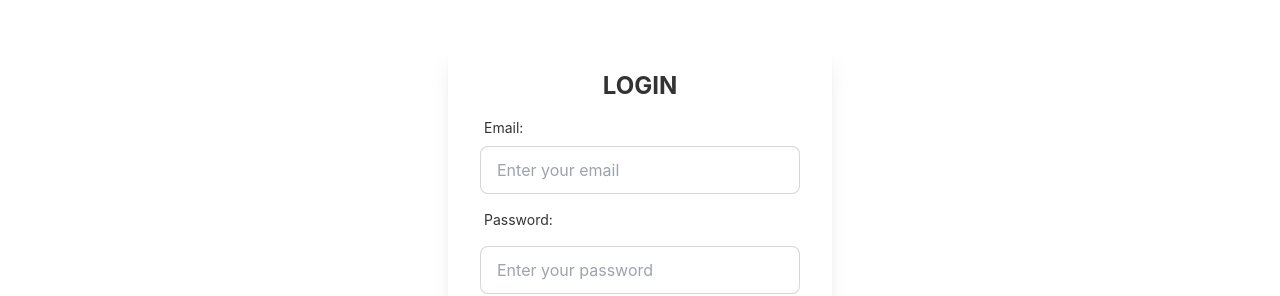
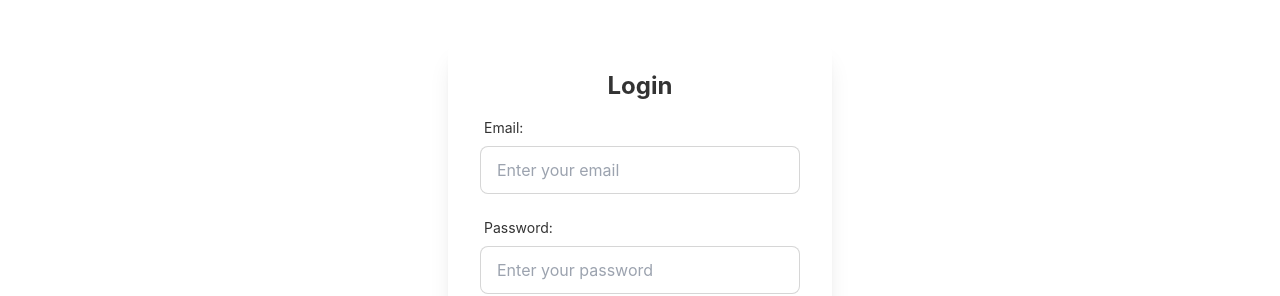
Before and after one commit to Redoyan2/Doctors-portals-client, a React (Create React App) app: page /login in a window 1280 px wide. Shown: the part 194-490 px from the top of the page. Built offline with nearby package versions, Linux system fonts and the light colour scheme; no server answers.

Commit message:
fixed login form problem

```diff
--- a/src/Pages/Authonication/Login/Login.js
+++ b/src/Pages/Authonication/Login/Login.js
@@ -15,8 +15,8 @@ const Login = () => {
     return (
         <div className='flex h-screen justify-center items-center'>
             <div className="card w-96 bg-base-100 shadow-xl">
-                <div className="card-body ">
-                    <h2 className="text-center font-bold text-2xl">LOGIN</h2>
+                <div className="card-body">
+                    <h2 className=" text-center text-2xl font-bold " >Login</h2>
 
                     <form onSubmit={handleSubmit(onSubmit)}>
                         <div class="form-control w-full max-w-xs">
@@ -34,17 +34,18 @@ const Login = () => {
                                     },
                                     pattern: {
                                       value: /[A-Za-z]{3}/,
-                                        message: 'Provide a valid Email'
-                                    }
+                                      message: 'Provide a valid Email'}
                                   })}
                             />
+                            <label class="label">
                             {errors.email?.type === 'required' && <span class="label-text-alt text-red-500">{errors.email.message}</span>}
                             {errors.email?.type === 'pattern' && <span class="label-text-alt text-red-500">{errors.email.message}</span>}
 
+                            </label>
                         </div>
                         <div class="form-control w-full max-w-xs">
                             <label class="label">
-                                <span class="label-text my-2">Password:</span>
+                                <span class="label-text">Password:</span>
                             </label>
                             <input
                                 type="password"
@@ -57,19 +58,21 @@ const Login = () => {
                                     },
                                     minLength: {
                                       value: 6,
-                                        message: 'Provide a valid Password'
-                                    }
+                                      message: 'Provide a valid Password'}
                                   })}
                             />
-                            <label>
+                            <label class="label">
                             {errors.password?.type === 'required' && <span class="label-text-alt text-red-500">{errors.password.message}</span>}
                             {errors.password?.type === 'pattern' && <span class="label-text-alt text-red-500">{errors.password.message}</span>}
+
                             </label>
                         </div>
-                        <input className='btn btn-outline w-full max-w-xs mt-4' type="submit" value='Login' />
+                        <input className='btn btn-outline w-full max-w-xs' type="submit" value="Login"/>
                     </form>
+
                     <div className="divider">OR</div>
-                    <button className="btn btn-outline w-full max-w-xs "
+
+                    <button className="btn btn-outline w-full max-w-xs"
                         onClick={() => signInWithGoogle()}
                     >Continue with Google </button>
                 </div>
```
Lines whose indentation alone changed are shown as unchanged.
